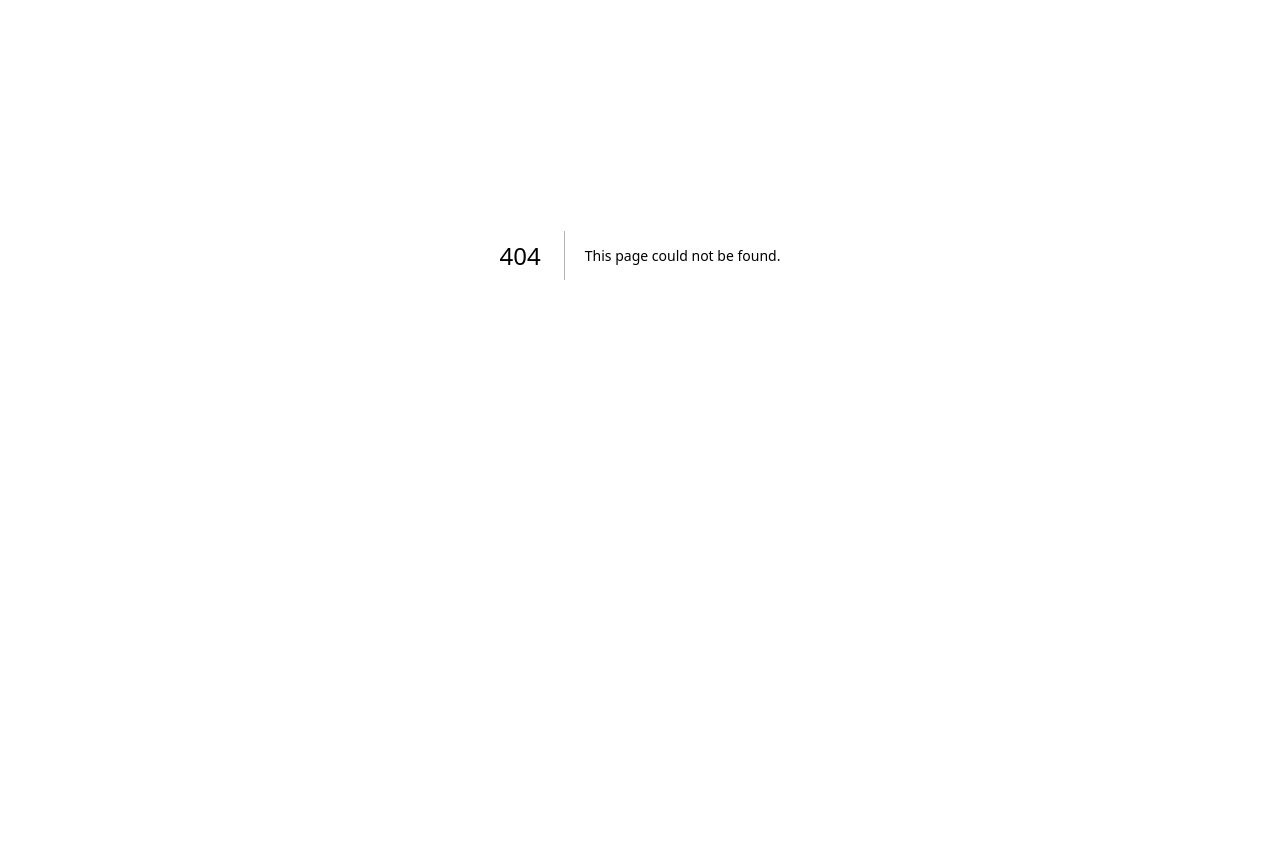
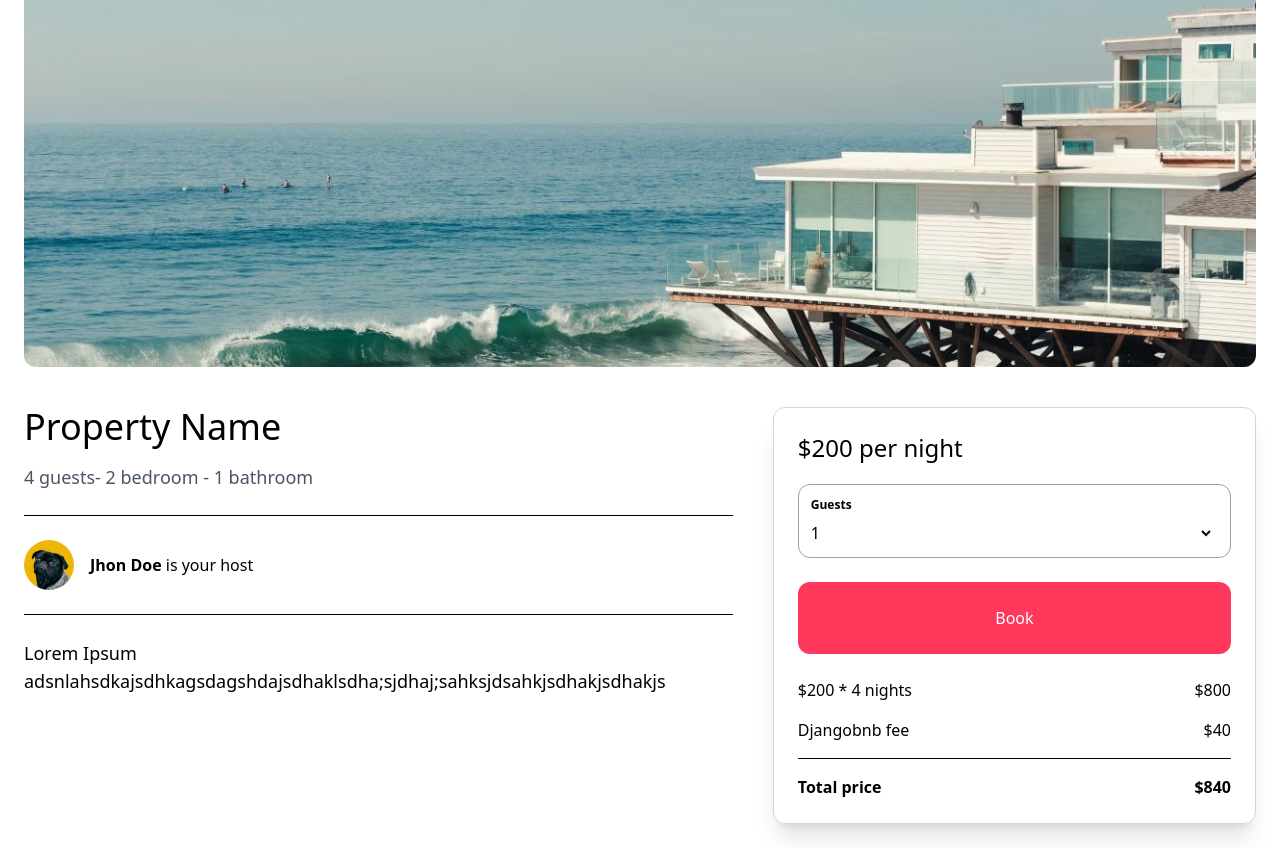
Before and after one commit to reganjaygabriel/final_project, a Next.js app: page /properties/1 in a window 1280 px wide. Before the commit this address had no page. Shown: the part 273-1121 px from the top of the page. Before the commit the page ends 928 px from the top, so only its background shows below. Built offline with nearby package versions, Linux system fonts and the light colour scheme.

Commit message:
V1-Detail page for properties(static), Gabriel, Regan Jay M.

```diff
--- /dev/null
+++ b/app/components/properties/ReservationSidebar.tsx
@@ -0,0 +1,37 @@
+const ReservationSidebar = () => {
+  return (
+    <aside className="mt-6 p-6 col-span-2 rounded-xl border border-gray-300 shadow-xl">
+      <h2 className="mb-5 text-2xl">$200 per night</h2>
+
+      <div className="mb-6 p-3 border border-gray-400 rounded-xl">
+        <label className="mb-2 block font-bold text-xs">Guests</label>
+        <select className="w-full -ml-1 text-xm">
+          <option>1</option>
+          <option>2</option>
+          <option>3</option>
+          <option>4</option>
+        </select>
+      </div>
+      <div className="w-full mb-6 py-6 text-center text-white hover:bg-airbnb-dark bg-airbnb rounded-xl">
+        Book
+      </div>
+      <div className="mb-4 flex justify-between align-center">
+        <p>$200 * 4 nights</p>
+        <p>$800 </p>
+      </div>
+
+      <div className="mb-4 flex justify-between align-center">
+        <p>Djangobnb fee</p>
+        <p>$40 </p>
+      </div>
+      <hr />
+
+      <div className="mt-4 flex justify-between align-center font-bold">
+        <p>Total price</p>
+        <p>$840 </p>
+      </div>
+    </aside>
+  );
+};
+
+export default ReservationSidebar;
--- /dev/null
+++ b/app/properties/[id]/page.tsx
@@ -0,0 +1,51 @@
+import Image from "next/image";
+import ReservationSidebar from "@/app/components/properties/ReservationSidebar";
+
+const PropertyDetailPage = () => {
+  return (
+    <main className="max-w-[1500px] mx-auto px-6 pb-6">
+      <div className="w-full h-[64vh] mb-4 overflow-hidden rounded-xl relative ">
+        <Image
+          fill
+          src="/beach_1.jpg"
+          className="object-cover w-full h-full"
+          alt="Beach house"
+        />
+      </div>
+
+      <div className=" grid grid-cols-1  md:grid-cols-5 gap-4">
+        <div className="py-6 pr-6 col-span-3">
+          <h1 className="mb-4 text-4xl">Property Name</h1>
+
+          <span className="mb-6 block text-lg text-gray-600">
+            4 guests- 2 bedroom - 1 bathroom
+          </span>
+
+          <hr />
+
+          <div className="py-6 flex items-center space-x-4">
+            <Image
+              src="/profile_pic_1.jpg"
+              width={50}
+              height={50}
+              className="rounded-full"
+              alt="The user name"
+            />
+            <p>
+              <strong>Jhon Doe</strong> is your host
+            </p>
+          </div>
+
+          <hr />
+
+          <p className="mt-6 text-lg">
+            Lorem Ipsum
+            adsnlahsdkajsdhkagsdagshdajsdhaklsdha;sjdhaj;sahksjdsahkjsdhakjsdhakjs
+          </p>
+        </div>
+        <ReservationSidebar />
+      </div>
+    </main>
+  );
+};
+export default PropertyDetailPage;
```
Also changed, not shown: public/profile_pic_1.jpg (added).
